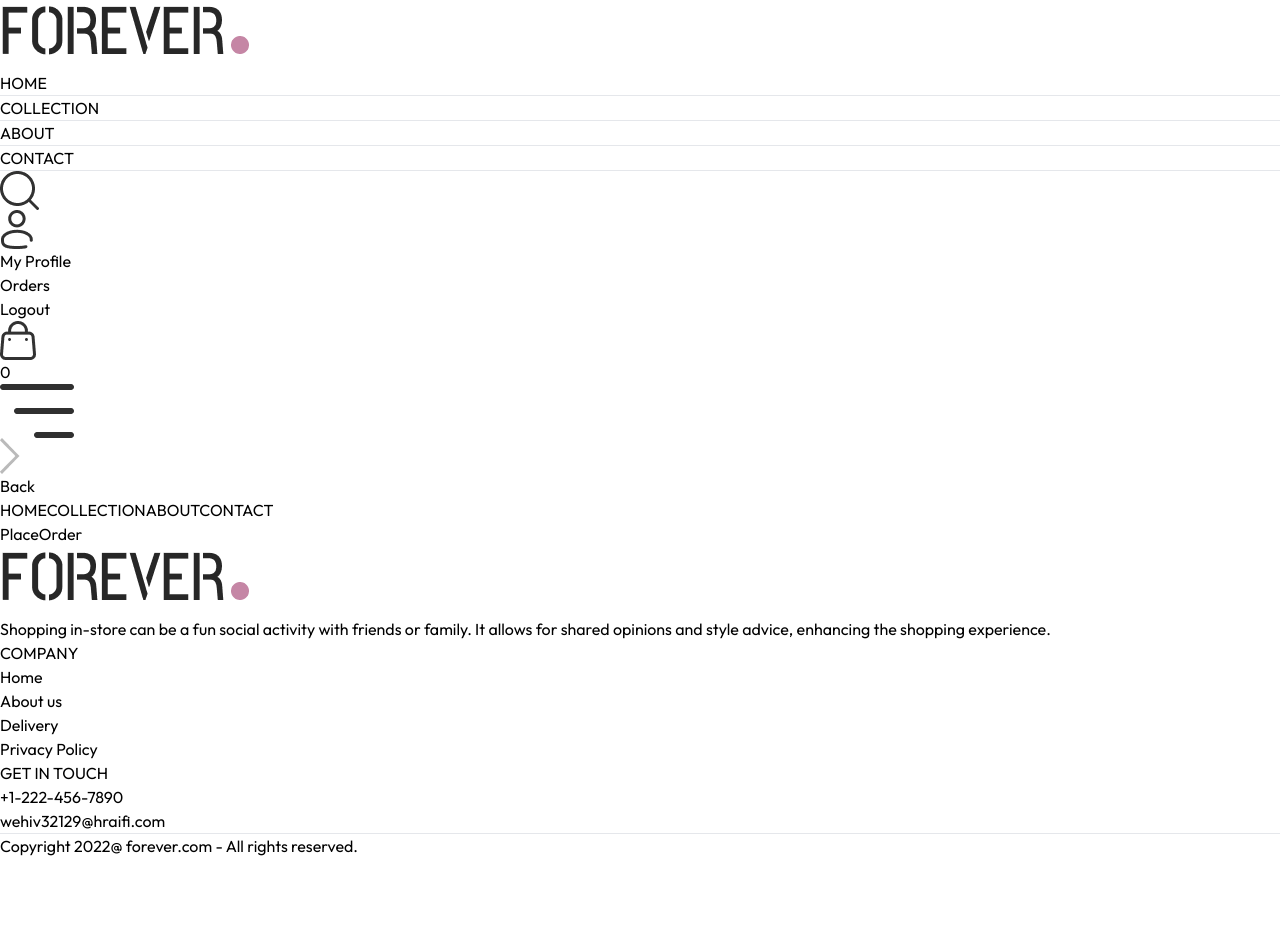
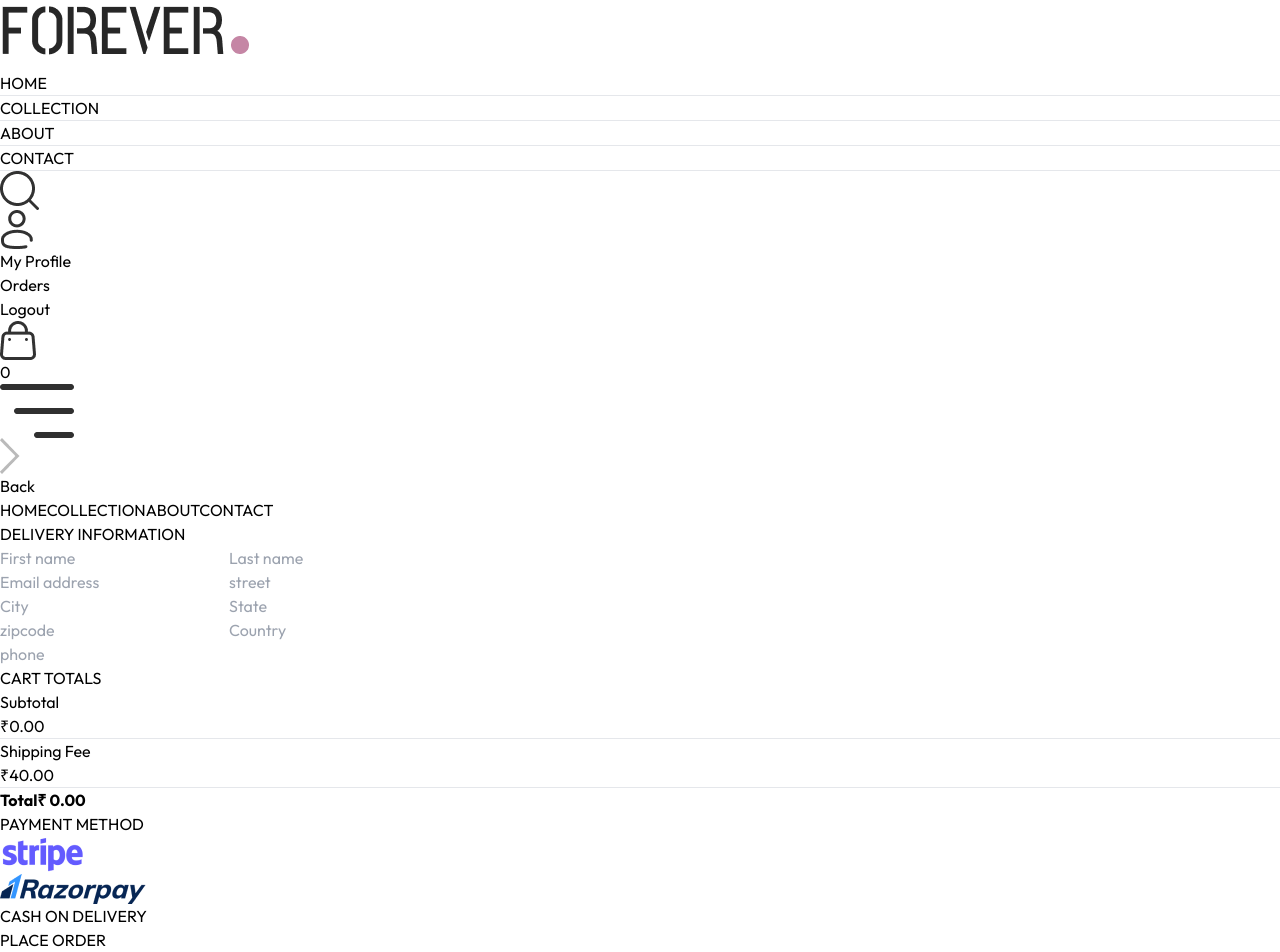
Before and after one commit to bipulsingh126/clothweb, a React (Vite) app in the folder frontend/: page /place-order in a window 1280 px wide. Shown: the top 952 px of the page. Before the commit the page ends 858 px from the top, so only its background shows below. Built offline with nearby package versions, Linux system fonts and the light colour scheme.

Commit message:
"Updated App.jsx, CartTotal.jsx, Navbar.jsx, ShopContext.jsx, Cart.jsx, Orders.jsx, and PlaceOrder.jsx with various changes to layout, functionality, and styling."

```diff
--- a/frontend/src/App.jsx
+++ b/frontend/src/App.jsx
@@ -33,7 +33,7 @@
         <Route path='/cart' element={<Cart />} />
         <Route path='/login' element={<Login />} />
         <Route path='place-order' element={<PlaceOrder />} />
-        <Route path='/order' element={<Orders />} />
+        <Route path='/orders' element={<Orders />} />
       </Routes>
       <Footer />
     </div>
--- a/frontend/src/components/CartTotal.jsx
+++ b/frontend/src/components/CartTotal.jsx
@@ -1,8 +1,34 @@
-import React from 'react'
+import React, { useContext } from 'react'
+import { ShopContext } from '../context/ShopContext'
+import Title from './Title';
 
 const CartTotal = () => {
+
+const {products, currency, delivery_fee, getCartAmount} = useContext(ShopContext);
+
   return (
-    <div>CartTotal</div>
+    <div className='w-full'>
+      <div className='text-2xl'>
+      <Title text1={'CART'} text2={'TOTALS'} />
+      </div>
+      <div className='flex flex-col gap-2 mt-2 text-sm'>
+        <div className='flex justify-between'>
+          <p>Subtotal</p>
+          <p>{currency}{getCartAmount()}.00</p>
+        </div>
+        <hr />
+        <div className='flex justify-between' >
+          <p>Shipping Fee</p>
+          <p>{currency}{delivery_fee}.00</p>
+        </div>
+        <hr />
+        <div className='flex justify-between'>
+            <b>Total</b>
+          <b>{currency} {getCartAmount() === 0 ? 0 : getCartAmount() + delivery_fee}.00</b>
+        </div>
+      </div>
+
+    </div>
   )
 }
 
--- a/frontend/src/components/Navbar.jsx
+++ b/frontend/src/components/Navbar.jsx
@@ -30,7 +30,7 @@
             <div className='flex items-center gap-6'>
                 <img onClick={() => setShowSearch(true)} src={assets.search_icon} className='w-5 cursor-pointer' alt="search" />
                 <div className='group relative'>
-                    <img src={assets.profile_icon} alt="profile" className='w-5 cursor-pointer' />
+                   <Link><img src={assets.profile_icon} alt="profile" className='w-5 cursor-pointer' /></Link>
                     <div className='group-hover:block hidden absolute dropdown-menu right-0 pt-4'>
                         <div className='flex flex-col gap-2 w-36 py-3 px-5 bg-slate-100 text-gray-500 rounded'>
                             <p className='cursor-pointer hover:text-black'>My Profile</p>
--- a/frontend/src/context/ShopContext.jsx
+++ b/frontend/src/context/ShopContext.jsx
@@ -1,6 +1,7 @@
 import { createContext, useEffect, useState } from "react";
 import { products } from "../assets/frontend_assets/assets.js";
 import { toast } from "react-toastify";
+import {useNavigate} from "react-router-dom";
 
 export const ShopContext = createContext();
 
@@ -12,7 +13,7 @@
     const [search, setSearch] = useState('');
     const [showSearch, setShowSearch] = useState(false);
     const [cartItems, setCartItems] = useState({});
-
+    const navigate =  useNavigate();
 
 
 
@@ -36,15 +37,16 @@
         }
         setCartItems(cartData);
     }
-   const  getCartCount = ()=>{
+    const getCartCount = () => {
         let totalCount = 0;
-    for(const items in cartItems){
-        for(const item in cartItems[items]){
+        for (const items in cartItems) {
+            for (const item in cartItems[items]) {
                 try {
-                if (cartItems[items][item]>0) {
+                    if (cartItems[items][item] > 0) {
                         totalCount += cartItems[items][item];
                     }
                 } catch (error) {
+                    console.log(error);
 
                 }
             }
@@ -53,14 +55,33 @@
     }
 
 
-   const updateQuantity = async (itemId , size , quantity)=>{
+    const updateQuantity = async (itemId, size, quantity) => {
         let cartData = structuredClone(cartItems);
 
-    cartData[itemId][size] =quantity;
+        cartData[itemId][size] = quantity;
 
         setCartItems(cartData);
 
 
+    }
+
+    const getCartAmount = () => {
+        let totalAmount = 0;
+        for (const items in cartItems) {
+            let itemInfo = products.find((product) => product._id === items);
+            for (const item in cartItems[items]) {
+                try {
+                    if (cartItems[items][item] > 0) {
+                        totalAmount += itemInfo.price * cartItems[items][item];
+
+                    }
+                } catch (error) {
+                    console.log(error);
+
+                }
+            }
+        }
+        return totalAmount;
     }
 
 
@@ -68,7 +89,7 @@
     const value = {
         products, currency, delivery_fee,
         search, setSearch, showSearch, setShowSearch,
-        cartItems, addTocart,  getCartCount, updateQuantity
+        cartItems, addTocart, getCartCount, updateQuantity, getCartAmount,navigate
     }
 
     return (
--- a/frontend/src/pages/Cart.jsx
+++ b/frontend/src/pages/Cart.jsx
@@ -2,9 +2,10 @@
 import { ShopContext } from '../context/ShopContext'
 import Title from '../components/Title';
 import { assets } from '../assets/frontend_assets/assets';
+import CartTotal from '../components/CartTotal';
 
 const Cart = () => {
-  const { products, currency, cartItems, updateQuantity } = useContext(ShopContext);
+  const { products, currency, cartItems, updateQuantity, navigate } = useContext(ShopContext);
 
   const [cartData, setCartData] = useState([]);
 
@@ -55,6 +56,14 @@
           })
         }
       </div>
+      <div className='flex justify-end my-20'>
+        <div className='w-full sm:w-[450px] '>
+          <CartTotal />
+          <div className='w-full text-end'>
+            <button onClick={()=> navigate('/place-order')} className='bg-black text-white text-sm my-8 px-8 py-3'>PROCEED TO CHECKOUT</button>
+          </div>
+        </div>
+      </div>
     </div>
   )
 }
--- a/frontend/src/pages/Orders.jsx
+++ b/frontend/src/pages/Orders.jsx
@@ -1,8 +1,43 @@
-import React from 'react'
+import React, { useContext } from 'react'
+import { ShopContext } from '../context/ShopContext'
+import Title from '../components/Title';
 
 const Orders = () => {
+
+  const { products, currency } = useContext(ShopContext);
   return (
-    <div>Orders</div>
+    <div className='border-t pt-16'>
+      <div className='text-2xl'>
+        <Title text1={'MY'} text2={'ORDERS'} />
+      </div>
+      <div>
+        {
+          products.slice(1, 4).map((item, index) => (
+            <div key={index} className='py-4 border-t border-b text-gray-700 flex flex-col md:flex-row md:items-center md:justify-between gap-4 '>
+              <div className='flex items-start gap-6 text-sm '>
+                <img src={item.image[0]} alt="product" className='w-16 sm:w-20' />
+                <div>
+                  <p className='sm:text-base font-medium'>  {item.name}</p>
+                  <div className='flex items-center gap-3 mt-2 text-base text-gray-700'>
+                    <p className='text-lg'>{currency} {item.price} </p>
+                    <p>Quantity : 1 </p>
+                    <p>Size : M </p>
+                  </div>
+                  <p className='mt-2'>Date: <span className='text-gray-400'>25 ,oct , 2024 </span></p>
+                </div>
+              </div>
+              <div className=' md:w-1/2 flex justify-between'>
+                <div className='flex items-center gap-2'>
+                  <p className='min-w-2 h-2 rounded-full bg-green-500'></p>
+                  <p className='text-sm md:text-base'>Ready to ship</p>
+                </div>
+                <button className='border px-4 py-2 text-sm font-medium rounded-sm'>Track Order</button>
+              </div>
+            </div>
+          ))
+        }
+      </div>
+    </div>
   )
 }
 
--- a/frontend/src/pages/PlaceOrder.jsx
+++ b/frontend/src/pages/PlaceOrder.jsx
@@ -1,8 +1,68 @@
-import React from 'react'
+import React, { useContext, useState } from 'react'
+import Title from '../components/Title'
+import CartTotal from '../components/CartTotal'
+import { assets } from '../assets/frontend_assets/assets'
+import { ShopContext } from '../context/ShopContext'
 
 const PlaceOrder = () => {
+const [method , setMethod] = useState('cod');
+const {navigate} = useContext(ShopContext)
+
   return (
-    <div>PlaceOrder</div>
+    <div className='flex flex-col sm:flex-row justify-between gap-4 pt-5 sm:pt-14 min-h-[80vh] border-t '>
+      {/* left side */}
+      <div className='flex  flex-col gap-4 w-full sm:max-w-[480px]'>
+        <div className='text-xl sm:text-2xl my-3'>
+          <Title text1={'DELIVERY'} text2={'INFORMATION'} />
+        </div>
+        <div className='flex gap-3'>
+          <input type="text" placeholder='First name' className='border border-gray-300 rounded py-1.5 px-3 w-full' />
+          <input type="text" placeholder='Last name' className='border border-gray-300  rounded py-1.5 px-3 w-full' />
+        </div>
+        <input type="email" placeholder='Email address' className='border border-gray-300 rounded py-1.5 px-3.5 w-full' />
+        <input type="text" placeholder='street' className='border border-gray-300 rounded py-1.5 px-3 w-full' />
+        <div className='flex gap-3'>
+          <input type="text" placeholder='City' className='border border-gray-300 rounded py-1.5 px-3 w-full' />
+          <input type="text" placeholder='State' className='border border-gray-300  rounded py-1.5 px-3 w-full' />
+        </div>
+        <div className='flex gap-3'>
+          <input type="number" placeholder='zipcode' className='border border-gray-300 rounded py-1.5 px-3 w-full' />
+          <input type="text" placeholder='Country' className='border border-gray-300  rounded py-1.5 px-3 w-full' />
+        </div>
+        <input type="number" placeholder='phone' className='border border-gray-300 rounded py-1.5 px-3 w-full' />
+      </div>
+      {/* right side */}
+      <div className='mt-8'>
+        <div className='mt-8 min-w-80'>
+          <CartTotal />
+        </div>
+        <div className='mt-12'>
+          <Title text1={'PAYMENT'} text2={'METHOD'} />
+          {/* payment meathod selection */}
+          <div  className='flex gap-3 flex-col lg:flex-row '>
+            <div onClick={()=>setMethod('stripe')} className='flex items-center gap-3 border p-2 px-3 cursor-pointer'>
+              <p className={`min-w-5 h-5 border rounded-full ${method === 'stripe' ? 'bg-green-400' : ''} `}>
+                <img src={assets.stripe_logo} alt="payment" className='h-5 mx-4' />
+              </p>
+            </div>
+            <div onClick={()=>setMethod('razorpay')} className='flex items-center gap-3 border p-2 px-3 cursor-pointer'>
+              <p className={`min-w-5 h-5 border rounded-full ${method === 'razorpay' ? 'bg-green-400' : ''} `}>
+                <img src={assets.razorpay_logo} alt="payment" className='h-5 mx-4' />
+              </p>
+            </div>
+            <div onClick={()=>setMethod('cod')} className='flex items-center gap-3 border p-2 px-3 cursor-pointer'>
+              <p className={`min-w-5 h-5 border rounded-full ${method === 'cod' ? 'bg-green-400' : ''} `}>
+               <p className='text-gray-500 text-sm font-medium mx-4'>CASH ON DELIVERY</p>
+              </p>
+            </div>
+          </div>
+          <div className='w-full text-end mt-8'>
+            <button onClick={()=>navigate('/orders')} className='bg-black text-white px-16 py-3 text-sm'>PLACE ORDER</button>
+
+          </div>
+        </div>
+      </div>
+    </div>
   )
 }
 
```
Lines whose indentation alone changed are shown as unchanged.
